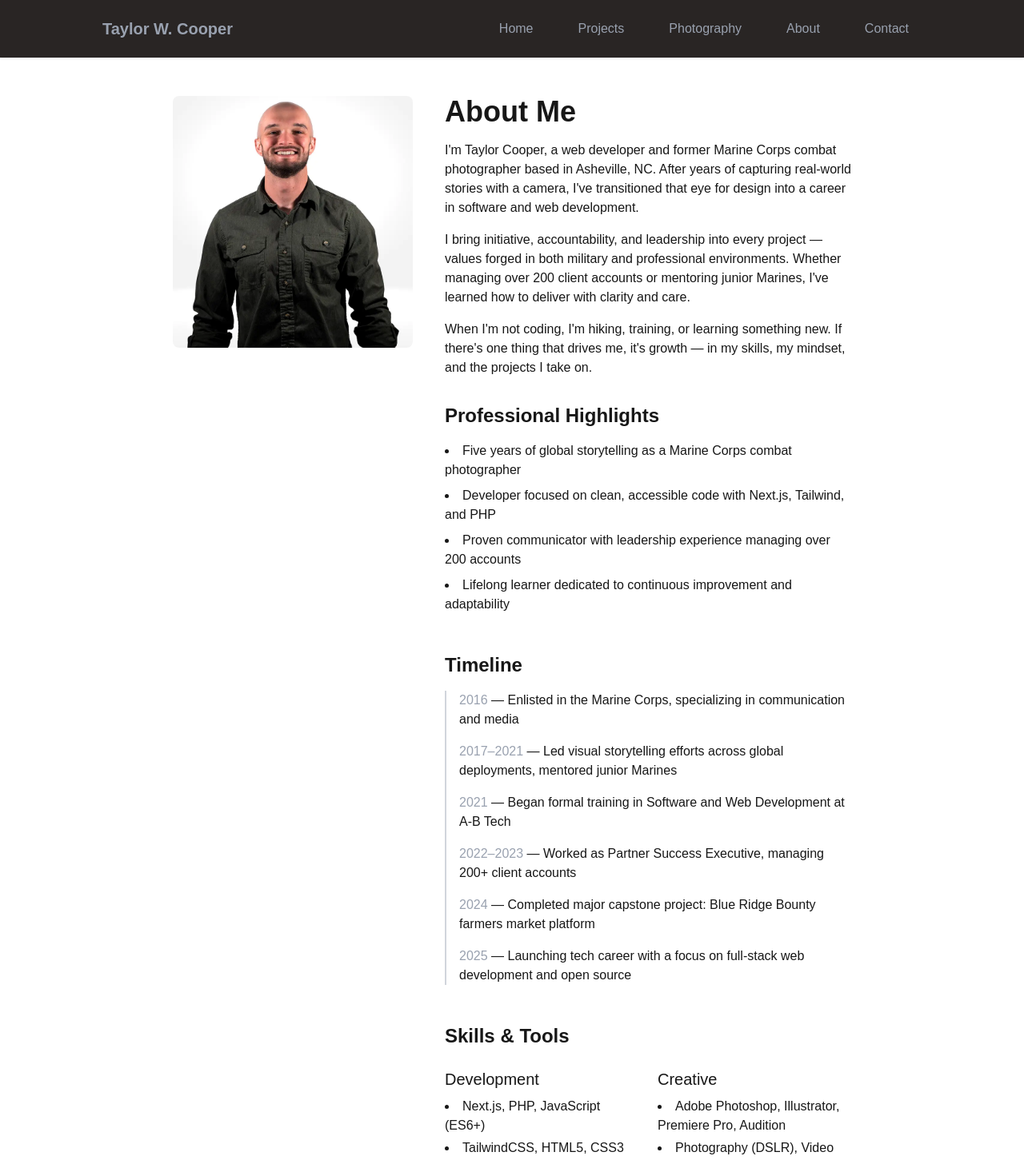
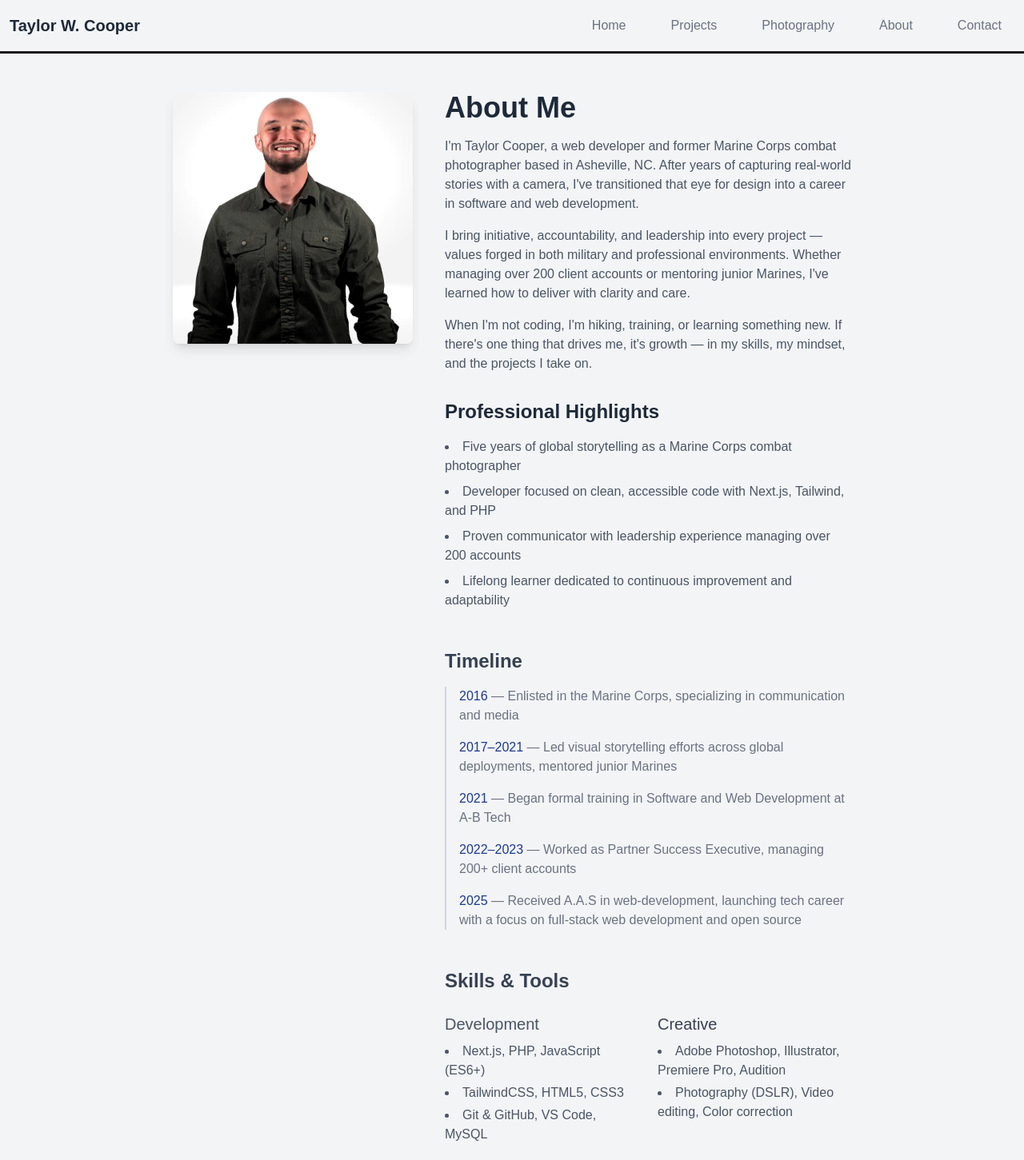
Before and after one commit to CAPNCOOP/nextjs-portfolio, a Next.js app: page /about in a window 1280 px wide. Shown: the top 1451 px of the page at 80% size. Built offline with nearby package versions, Linux system fonts and the light colour scheme.

Commit message:
tailwind revisions

```diff
--- a/src/app/about/page.tsx
+++ b/src/app/about/page.tsx
@@ -1,27 +1,25 @@
 'use client';
-
-import Head from 'next/head';
+import SEO from '@/components/SEO';
 import Image from 'next/image';
 import Link from  'next/link';
 import { motion } from 'framer-motion';
 
 export default function AboutPage() {
   return (
+    <>
+      <SEO
+        title="About Taylor Cooper | Web Developer"
+        description="Get to know Taylor Cooper, a creative and dedicated web developer based in Asheville, NC, passionate about building functional, beautiful websites."
+      />
+
       <motion.section
         initial={{ opacity: 0, y: 24 }}
         whileInView={{ opacity: 1, y: 0 }}
         transition={{ duration: 0.6, ease: 'easeOut' }}
         viewport={{ once: true }}
       >
-      <Head>
-        <title>About Me | Taylor Cooper</title>
-        <meta
-          name="description"
-          content="Learn more about Taylor Cooper, a full-stack developer and former Marine photographer based in Asheville, NC."
-        />
-      </Head>
 
-      <main className="max-w-4xl mx-auto px-6 py-12">
+        <section className="max-w-4xl mx-auto px-6 py-12">
           <div className="flex flex-col md:flex-row gap-10 items-start">
 
             <div className="flex-shrink-0">
@@ -30,25 +28,25 @@ export default function AboutPage() {
                 alt="Taylor Cooper"
                 width={300}
                 height={300}
-              className='rounded-lg object-cover'
+                className='rounded-lg object-cover shadow-lg'
               />
             </div>
 
             <div className="flex-1">
-          <h1 className="text-4xl font-bold mb-4">About Me</h1>
-            <p className="mb-4">
+            <h1 className="text-4xl text-gray-800 font-bold mb-4">About Me</h1>
+              <p className="mb-4 text-gray-600">
                 I&apos;m Taylor Cooper, a web developer and former Marine Corps combat photographer based in Asheville, NC. After years of capturing real-world stories with a camera, I&apos;ve transitioned that eye for design into a career in software and web development.
               </p>
-            <p className="mb-4">
+              <p className="mb-4 text-gray-600">
                 I bring initiative, accountability, and leadership into every project — values forged in both military and professional environments. Whether managing over 200 client accounts or mentoring junior Marines, I&apos;ve learned how to deliver with clarity and care.
               </p>
-            <p className="mb-4">
+              <p className="mb-4 text-gray-600">
                 When I&apos;m not coding, I&apos;m hiking, training, or learning something new. If there&apos;s one thing that drives me, it&apos;s growth — in my skills, my mindset, and the projects I take on.
               </p>
 
               <section className="mt-8">
-              <h2 className="text-2xl font-semibold mb-4">Professional Highlights</h2>
-              <ul className="list-disc list-inside space-y-2">
+                <h2 className="text-2xl text-gray-800 font-semibold mb-4">Professional Highlights</h2>
+                <ul className="list-disc text-gray-600 list-inside space-y-2 text-gray-600">
                   <li>Five years of global storytelling as a Marine Corps combat photographer</li>
                   <li>Developer focused on clean, accessible code with Next.js, Tailwind, and PHP</li>
                   <li>Proven communicator with leadership experience managing over 200 accounts</li>
@@ -57,35 +55,32 @@ export default function AboutPage() {
               </section>
 
               <section className="mt-12">
-              <h2 className="text-2xl font-semibold mb-4">Timeline</h2>
+                <h2 className="text-2xl font-semibold mb-4 text-gray-700">Timeline</h2>
                 <div className="border-l-2 border-gray-300 pl-4 space-y-4">
-                <div>
-                  <span className="font-medium text-gray-400">2016</span> — Enlisted in the Marine Corps, specializing in communication and media
+                  <div className='text-gray-500'>
+                    <span className="font-medium text-blue-900">2016</span> — Enlisted in the Marine Corps, specializing in communication and media
                   </div>
-                <div>
-                  <span className="font-medium text-gray-400">2017–2021</span> — Led visual storytelling efforts across global deployments, mentored junior Marines
+                  <div className='text-gray-500'>
+                    <span className="font-medium text-blue-900">2017–2021</span> — Led visual storytelling efforts across global deployments, mentored junior Marines
                   </div>
-                <div>
-                  <span className="font-medium text-gray-400">2021</span> — Began formal training in Software and Web Development at A-B Tech
+                  <div className='text-gray-500'>
+                    <span className="font-medium text-blue-900">2021</span> — Began formal training in Software and Web Development at A-B Tech
                   </div>
-                <div>
-                  <span className="font-medium text-gray-400">2022–2023</span> — Worked as Partner Success Executive, managing 200+ client accounts
+                  <div className='text-gray-500'>
+                    <span className="font-medium text-blue-900">2022–2023</span> — Worked as Partner Success Executive, managing 200+ client accounts
                   </div>
-                <div>
-                  <span className="font-medium text-gray-400">2024</span> — Completed major capstone project: Blue Ridge Bounty farmers market platform
-                </div>
-                <div>
-                  <span className="font-medium text-gray-400">2025</span> — Launching tech career with a focus on full-stack web development and open source
+                  <div className='text-gray-500'>
+                    <span className="font-medium text-blue-900">2025</span> — Received A.A.S in web-development, launching tech career with a focus on full-stack web development and open source
                   </div>
                 </div>
               </section>
 
               <section className="mt-12">
-              <h2 className="text-2xl font-semibold mb-6">Skills & Tools</h2>
+                <h2 className="text-2xl font-semibold mb-6 text-gray-700">Skills & Tools</h2>
                 <div className="grid grid-cols-1 md:grid-cols-2 gap-6">
                   <div>
-                  <h3 className="text-xl font-medium mb-2">Development</h3>
-                  <ul className="list-disc list-inside space-y-1">
+                    <h3 className="text-xl font-medium text-gray-600 mb-2">Development</h3>
+                    <ul className="list-disc text-gray-600 list-inside space-y-1">
                       <li>Next.js, PHP, JavaScript (ES6+)</li>
                       <li>TailwindCSS, HTML5, CSS3</li>
                       <li>Git & GitHub, VS Code, MySQL</li>
@@ -93,16 +88,16 @@ export default function AboutPage() {
                   </div>
 
                   <div>
-                  <h3 className="text-xl font-medium mb-2">Creative</h3>
-                  <ul className="list-disc list-inside space-y-1">
+                    <h3 className="text-xl font-medium mb-2 text-gray-700">Creative</h3>
+                    <ul className="list-disc text-gray-600 list-inside space-y-1">
                       <li>Adobe Photoshop, Illustrator, Premiere Pro, Audition</li>
                       <li>Photography (DSLR), Video editing, Color correction</li>
                     </ul>
                   </div>
 
                   <div>
-                  <h3 className="text-xl font-medium mb-2">Professional</h3>
-                  <ul className="list-disc list-inside space-y-1">
+                    <h3 className="text-xl font-medium mb-2 text-gray-700">Professional</h3>
+                    <ul className="list-disc text-gray-600 list-inside space-y-1">
                       <li>Leadership & team mentoring</li>
                       <li>Client communication & account management</li>
                       <li>Curriculum design & technical instruction</li>
@@ -124,7 +119,8 @@ export default function AboutPage() {
               </div>
             </div>
           </div>
-      </main>
+        </section>
         </motion.section>
+      </>
   );
 }
--- a/src/app/layout.tsx
+++ b/src/app/layout.tsx
@@ -17,21 +17,16 @@ export default function RootLayout({
 }) {
   return (
     <html lang="en">
-      <head>
-        <link rel="preload" as="image" href="/landscape/trees-top-layer.svg" />
-        <link rel="preload" as="image" href="/landscape/trees-layer-1.svg" />
-        <link rel="preload" as="image" href="/landscape/trees-layer-2.svg" />
-              <link rel="preload" as="image" href="/landscape/mountain-1.svg" />
-        <link rel="preload" as="image" href="/landscape/mountain-2.svg" />
-        <link rel="preload" as="image" href="/landscape/bg-layer.svg" />
-      </head>
 
       <body className="m-0 box-border">
-        <header className="p-4 bg-stone-800 shadow">
+      <header className="w-full bg-gray-100 border-b-3">
+        <div className="max-w-7xl mx-auto flex items-center justify-between p-3">
           <NavBar />
-        </header>
+        </div>
+      </header>
 
-        <main className="min-h-screen">
+
+        <main className="min-h-screen bg-gray-100">
           <PageWrapper>{children}</PageWrapper>
         </main>
 
--- a/src/app/page.tsx
+++ b/src/app/page.tsx
@@ -1,11 +1,19 @@
 'use client';
+import HeroLandscape from '@/components/HeroLandscape';
+import SEO from '@/components/SEO';
 
-import HeroLandscape from '@/components/HeroLandscape';
 
 export default function Home() {
   return (
-    <main>
-      <HeroLandscape />
-    </main>
+    <>
+      <SEO
+        title="Taylor Cooper | Portfolio Home"
+        description="A portfolio for developer and creative Taylor Weston Cooper, showcasing projects built with modern web technologies."
+      />
+
+      <main>
+        <HeroLandscape />
+      </main>
+    </>
   );
 }
--- a/src/app/projects/blueridgebounty/page.tsx
+++ b/src/app/projects/blueridgebounty/page.tsx
@@ -1,10 +1,18 @@
 import Image from 'next/image';
+import SEO from '@/components/SEO';
+
 
 export default function BlueRidgeBountyPage() {
   return (
+    <>
+      <SEO
+        title="Taylor Cooper | Blue Ridge Bounty Project"
+        description="A full-featured farmers market platform designed and built by Taylor Cooper, supporting local vendors and community markets."
+      />
       <section className="max-w-5xl mx-auto p-8">
-      <h1 className="text-4xl font-bold mb-4">Blue Ridge Bounty</h1>
-      <p className="mb-4 text-gray-400">
+
+        <h1 className="text-4xl font-bold text-gray-700 mb-4">Blue Ridge Bounty</h1>
+        <p className="mb-4 text-gray-600">
           Blue Ridge Bounty is a custom-built farmers market platform designed to support local vendors, streamline market scheduling, and simplify admin workflows.
         </p>
 
@@ -17,8 +25,8 @@ export default function BlueRidgeBountyPage() {
         />
 
         <div className="mb-6">
-        <h2 className="text-2xl font-semibold mb-2">Tech Stack</h2>
-        <ul className="list-disc list-inside text-gray-400">
+          <h2 className="text-2xl text-gray-700 font-semibold mb-2">Tech Stack</h2>
+          <ul className="list-disc list-inside text-gray-600">
             <li>PHP (OOP) + MySQL for backend</li>
             <li>Vanilla JavaScript + Cropper.js for frontend interactivity</li>
             <li>ImageMagick for server-side image optimization</li>
@@ -27,8 +35,8 @@ export default function BlueRidgeBountyPage() {
         </div>
 
         <div className="mb-6">
-        <h2 className="text-2xl font-semibold mb-2">Key Features</h2>
-        <ul className="list-disc list-inside text-gray-400">
+          <h2 className="text-2xl text-gray-700 font-semibold mb-2">Key Features</h2>
+          <ul className="list-disc list-inside text-gray-600">
             <li>Vendor dashboard with product management</li>
             <li>Admin tools for market scheduling, vendor RSVPs, and homepage updates</li>
             <li>Soft-delete system to prevent ghost data</li>
@@ -56,64 +64,65 @@ export default function BlueRidgeBountyPage() {
         </div>
 
         <div className="mt-16">
-        <h2 className="text-2xl font-semibold mb-8">Feature Gallery</h2>
+          <h2 className="text-2xl text-gray-700 font-semibold mb-8">Feature Gallery</h2>
 
           <div className="grid grid-cols-1 md:grid-cols-2 gap-12">
             <div>
-            <h3 className="text-xl font-bold mb-2">Log In</h3>
-            <p className="text-gray-400 text-sm mb-3">Secure login for users, vendors, admins, and super admins.</p>
+              <h3 className="text-xl text-gray-700 font-bold mb-2">Log In</h3>
+              <p className="text-gray-600 text-sm mb-3">Secure login for users, vendors, admins, and super admins.</p>
               <Image src="/projects/blueridgebounty/log-in.webp" alt="Login" width={1000} height={600} className="rounded-lg shadow-md" />
             </div>
 
             <div>
-            <h3 className="text-xl font-bold mb-2">Vendor Dashboard</h3>
-            <p className="text-gray-400 text-sm mb-3">Manage products, RSVPs, and view profile analytics.</p>
+              <h3 className="text-xl text-gray-700 font-bold mb-2">Vendor Dashboard</h3>
+              <p className="text-gray-600 text-sm mb-3">Manage products, RSVPs, and view profile analytics.</p>
               <Image src="/projects/blueridgebounty/vendor-dashboard.webp" alt="Vendor dashboard" width={1000} height={600} className="rounded-lg shadow-md" />
             </div>
 
             <div>
-            <h3 className="text-xl font-bold mb-2">Vendor Profile</h3>
-            <p className="text-gray-400 text-sm mb-3">Public-facing profiles with product galleries.</p>
+              <h3 className="text-xl text-gray-700 font-bold mb-2">Vendor Profile</h3>
+              <p className="text-gray-600 text-sm mb-3">Public-facing profiles with product galleries.</p>
               <Image src="/projects/blueridgebounty/vendor-profile.webp" alt="Vendor Profile" width={1000} height={600} className="rounded-lg shadow-md" />
             </div>
 
             <div>
-            <h3 className="text-xl font-bold mb-2">Vendor Products</h3>
-            <p className="text-gray-400 text-sm mb-3">Full product listings with category filtering.</p>
+              <h3 className="text-xl text-gray-700 font-bold mb-2">Vendor Products</h3>
+              <p className="text-gray-600 text-sm mb-3">Full product listings with category filtering.</p>
               <Image src="/projects/blueridgebounty/vendor-products.webp" alt="Vendor Products" width={1000} height={600} className="rounded-lg shadow-md" />
             </div>
 
             <div>
-            <h3 className="text-xl font-bold mb-2">All Vendors</h3>
-            <p className="text-gray-400 text-sm mb-3">Directory-style view of all approved vendors.</p>
+              <h3 className="text-xl text-gray-700 font-bold mb-2">All Vendors</h3>
+              <p className="text-gray-600 text-sm mb-3">Directory-style view of all approved vendors.</p>
               <Image src="/projects/blueridgebounty/our-vendors.webp" alt="Vendor Directory" width={1000} height={600} className="rounded-lg shadow-md" />
             </div>
 
             <div>
-            <h3 className="text-xl font-bold mb-2">Search Function</h3>
-            <p className="text-gray-400 text-sm mb-3">Dynamic search bar for vendors and products.</p>
+              <h3 className="text-xl text-gray-700 font-bold mb-2">Search Function</h3>
+              <p className="text-gray-600 text-sm mb-3">Dynamic search bar for vendors and products.</p>
               <Image src="/projects/blueridgebounty/vendors-search.webp" alt="Vendor Search" width={1000} height={600} className="rounded-lg shadow-md" />
             </div>
 
             <div>
-            <h3 className="text-xl font-bold mb-2">Admin Dashboard</h3>
-            <p className="text-gray-400 text-sm mb-3">Approve vendors, control homepage status, manage RSVPs.</p>
+              <h3 className="text-xl text-gray-700 font-bold mb-2">Admin Dashboard</h3>
+              <p className="text-gray-600 text-sm mb-3">Approve vendors, control homepage status, manage RSVPs.</p>
               <Image src="/projects/blueridgebounty/admin-dash.webp" alt="Admin Dashboard" width={1000} height={600} className="rounded-lg shadow-md" />
             </div>
 
             <div>
-            <h3 className="text-xl font-bold mb-2">Admin User Control</h3>
-            <p className="text-gray-400 text-sm mb-3">Toggle user status and control platform access.</p>
+              <h3 className="text-xl text-gray-700 font-bold mb-2">Admin User Control</h3>
+              <p className="text-gray-600 text-sm mb-3">Toggle user status and control platform access.</p>
               <Image src="/projects/blueridgebounty/toggle-function.webp" alt="Admin User Toggle" width={1000} height={600} className="rounded-lg shadow-md" />
             </div>
 
             <div>
-            <h3 className="text-xl font-bold mb-2">Image Cropper</h3>
-            <p className="text-gray-400 text-sm mb-3">Upload and crop product images using Cropper.js.</p>
+              <h3 className="text-xl text-gray-700 font-bold mb-2">Image Cropper</h3>
+              <p className="text-gray-600 text-sm mb-3">Upload and crop product images using Cropper.js.</p>
               <Image src="/projects/blueridgebounty/cropper-modal.webp" alt="Cropper modal" width={1000} height={600} className="rounded-lg shadow-md" />
             </div>
           </div>
         </div>
       </section>
+    </>
   );
 }
--- a/src/app/projects/page.tsx
+++ b/src/app/projects/page.tsx
@@ -1,5 +1,6 @@
 'use client';
 import ProjectCard from '@/components/ProjectCard';
+import SEO from '@/components/SEO';
 
 export default function ProjectsPage() {
   const projects = [
@@ -26,8 +27,14 @@ export default function ProjectsPage() {
   ];
 
   return (
+    <>
+      <SEO
+        title="Taylor Cooper | Projects"
+        description="Explore web development projects created by Taylor Cooper, including full-stack apps, creative designs, and custom platforms."
+      />
+
       <section className="max-w-5xl mx-auto p-8">
-        <h1 className="text-3xl font-bold mb-6">My Projects</h1>
+        <h1 className="text-3xl text-gray-800 font-bold mb-6">My Projects</h1>
         <div className="grid gap-6 md:grid-cols-2 lg:grid-cols-3 text-blue-950">
           {projects.map((project, index) => (
             <ProjectCard
@@ -39,5 +46,6 @@ export default function ProjectsPage() {
           ))}
         </div>
       </section>
+    </>
   );
 }
--- a/src/components/NavBar.tsx
+++ b/src/components/NavBar.tsx
@@ -20,11 +20,14 @@ export default function NavBar() {
         />
       )}
 
-      <nav className="max-w-5xl mx-auto flex items-center justify-between relative z-50">
-        <h1 className="text-xl font-bold text-gray-400">Taylor W. Cooper</h1>
+      <nav className="mx-0 flex items-center relative z-50 w-full justify-between">
+        <div>
+          <h1 className="text-xl font-bold text-gray-800">Taylor W. Cooper</h1>
+        </div>
 
+        <div>
           <button
-          className="md:hidden text-white text-2xl"
+            className="md:hidden text-gray-800 text-2xl"
             onClick={() => setMenuOpen(!menuOpen)}
             aria-label="Toggle menu"
           >
@@ -46,7 +49,7 @@ export default function NavBar() {
               <li key={name}>
                 <Link
                   href={href}
-                className="block px-4 py-2 text-gray-400 hover:-translate-y-[3px] hover:text-gray-200 transition transform"
+                  className="block px-4 py-2 text-gray-500 hover:-translate-y-[3px] hover:text-gray-800 transition transform"
                   onClick={handleLinkClick}
                 >
                   {name}
@@ -54,6 +57,7 @@ export default function NavBar() {
               </li>
             ))}
           </ul>
+        </div>
       </nav>
     </>
   );
--- a/src/components/ProjectCard.tsx
+++ b/src/components/ProjectCard.tsx
@@ -10,14 +10,14 @@ type ProjectCardProps = {
 
 export default function ProjectCard({ title, description, link }: ProjectCardProps) {
   return (
-      <motion.div
+    <motion.div
       whileHover={{ y: -4, scale: 1.02 }}
       transition={{ duration: 0.25, ease: 'easeOut' }}
-      className="bg-white p-6 rounded-lg shadow-md hover:shadow-lg transition-shadow"
+      className="bg-gray-200 p-6 rounded-lg shadow-md hover:shadow-lg transition-shadow"
     >
       <h3 className="text-xl font-bold mb-2">{title}</h3>
-      <p className="text-gray-600 mb-4">{description}</p>
-      <Link href={link} className="text-blue-600">
+      <p className="text-gray-800 mb-4">{description}</p>
+      <Link href={link} className="bg-gray-300 text-gray-600 p-2 flex rounded-lg shadow-md justify-center">
         View Project
       </Link>
     </motion.div>
--- /dev/null
+++ b/src/components/SEO.tsx
@@ -0,0 +1,20 @@
+import Head from 'next/head';
+
+interface SEOProps {
+  title: string;
+  description: string;
+  image?: string;
+}
+
+export default function SEO({ title, description, image = '/optimized/preview-image.webp' }: SEOProps) {
+  return (
+    <Head>
+      <title>{title}</title>
+      <meta name="description" content={description} />
+
+      <meta property="og:title" content={title} />
+      <meta property="og:description" content={description} />
+      <meta property="og:image" content={image} />
+    </Head>
+  );
+}
```
Also changed, not shown: src/app/contact/page.tsx (+15 -6 lines), src/app/photos/page.tsx (+10 -3 lines), public/optimized/image-preview.webp (added). Lines whose indentation alone changed are shown as unchanged.
